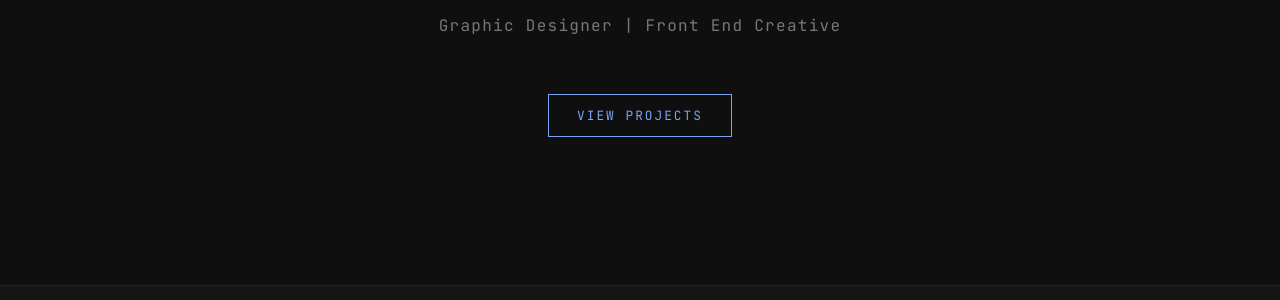
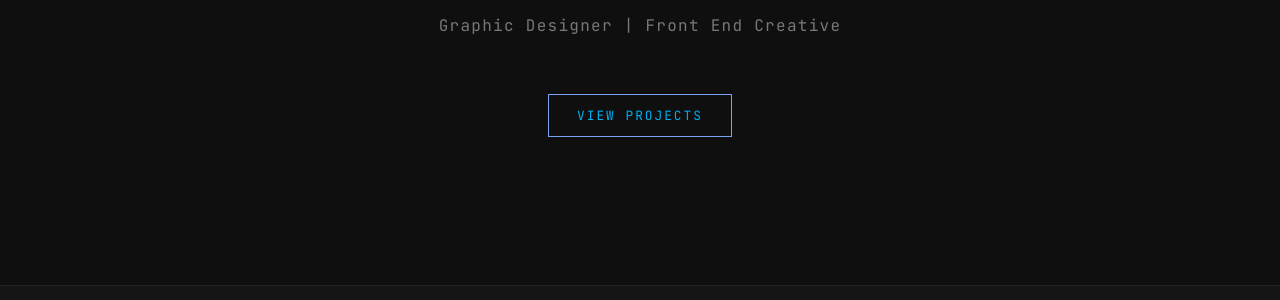
Before and after one commit to HexdDesign/hexddesign.github.io, a Jekyll site: the page built from index.markdown, in a window 1280 px wide. Shown: the part 615-915 px from the top of the page. Built offline with Jekyll 4.4.1, drawn with Linux system fonts in a browser that asks for light colours; some web fonts are replaced.

Commit message:
Update main.scss

```diff
--- a/assets/main.scss
+++ b/assets/main.scss
@@ -15,7 +15,7 @@ html {
 
 body {
   background: #0f0f0f;
-  color: #e0e0e0;
+  color: #f3f3f3;
   font-family: 'Space Grotesk', sans-serif;
 
   -webkit-font-smoothing: antialiased;
@@ -30,7 +30,7 @@ img {
 }
 
 a {
-  color: #7aa2f7;
+  color: #00aeef;
   text-decoration: none;
   transition: 0.2s ease;
 }
```
